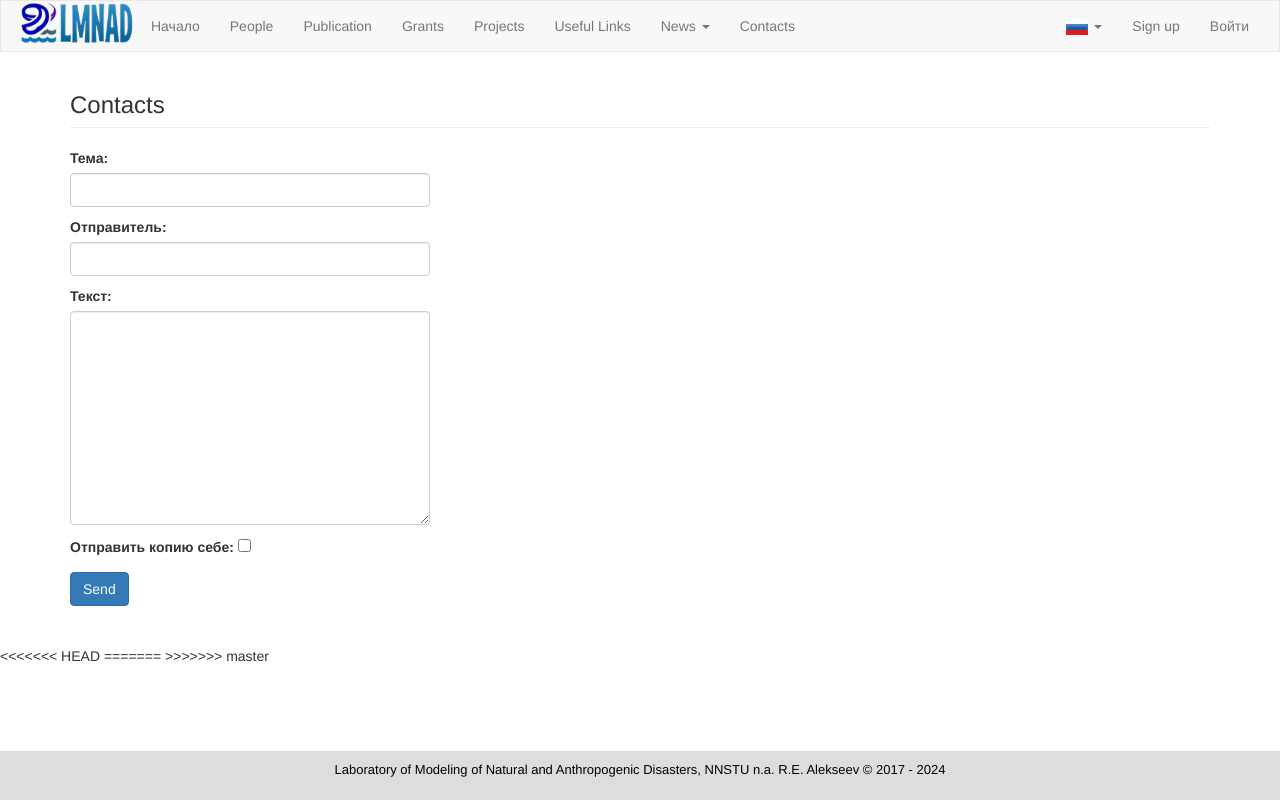
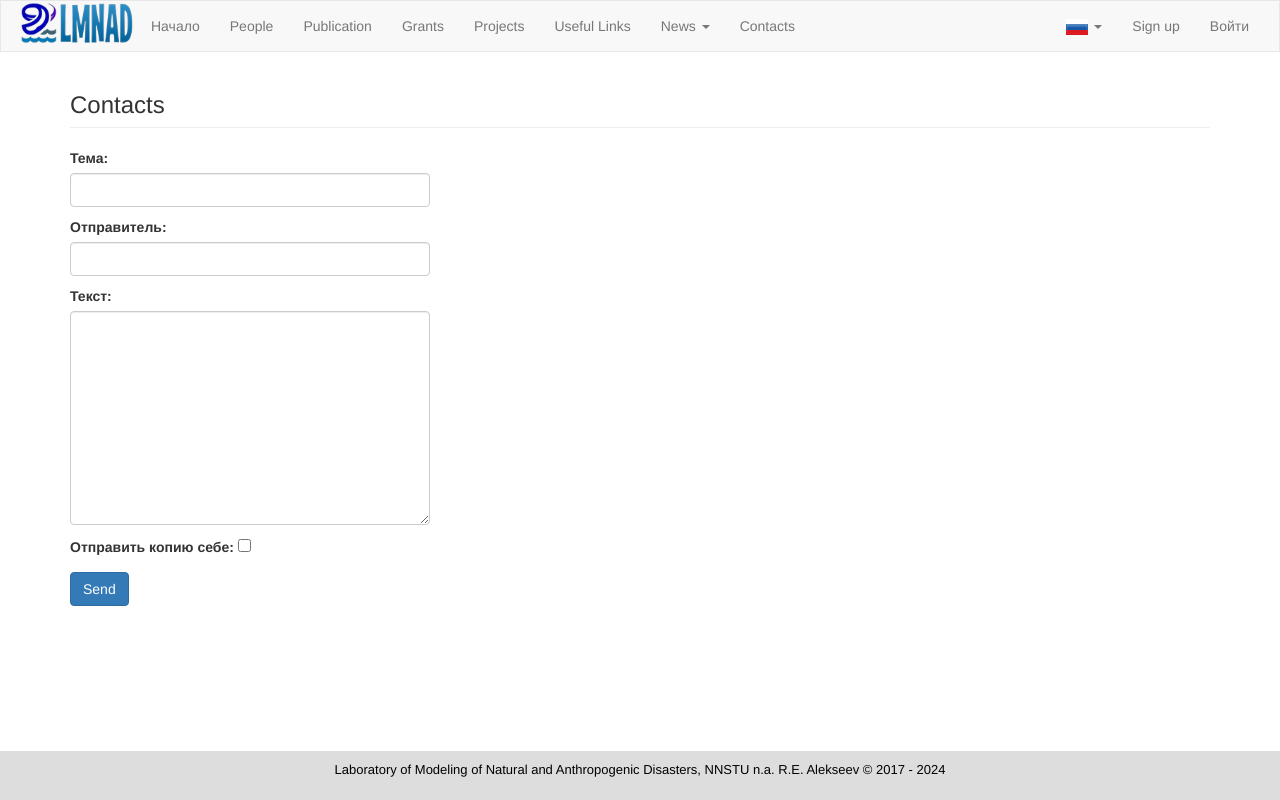
Before and after one commit to nnstu-appmath/lmnad, a Django app: page /ru/contacts/ in a window 1280 px wide. Run offline with Django 3.2, Linux system fonts and the light colour scheme; data that the repository does not hold is empty; parts of the project's set-up code (start-up, migrations or seed data) failed here and were passed over; some libraries are stand-ins or nearby versions.

Commit message:
Update base.html

```diff
--- a/lmnad/templates/lmnad/base.html
+++ b/lmnad/templates/lmnad/base.html
@@ -121,8 +121,4 @@
   <p>{% trans "Laboratory of Modeling of Natural and Anthropogenic Disasters, NNSTU n.a. R.E. Alekseev" %} © 2017 - {% now "Y" %} </p>
 </footer>
 </body>
-<<<<<<< HEAD
 </html>
-=======
-</html>
->>>>>>> master
```
